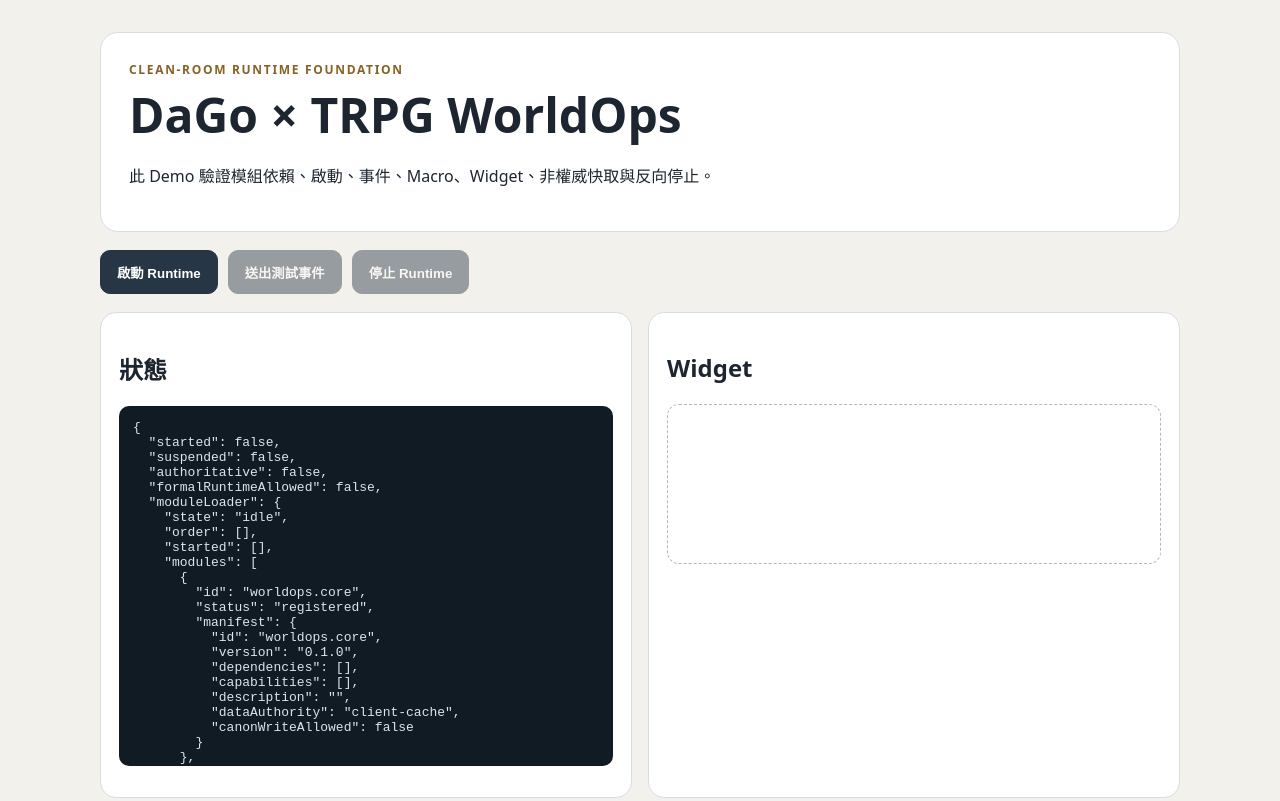
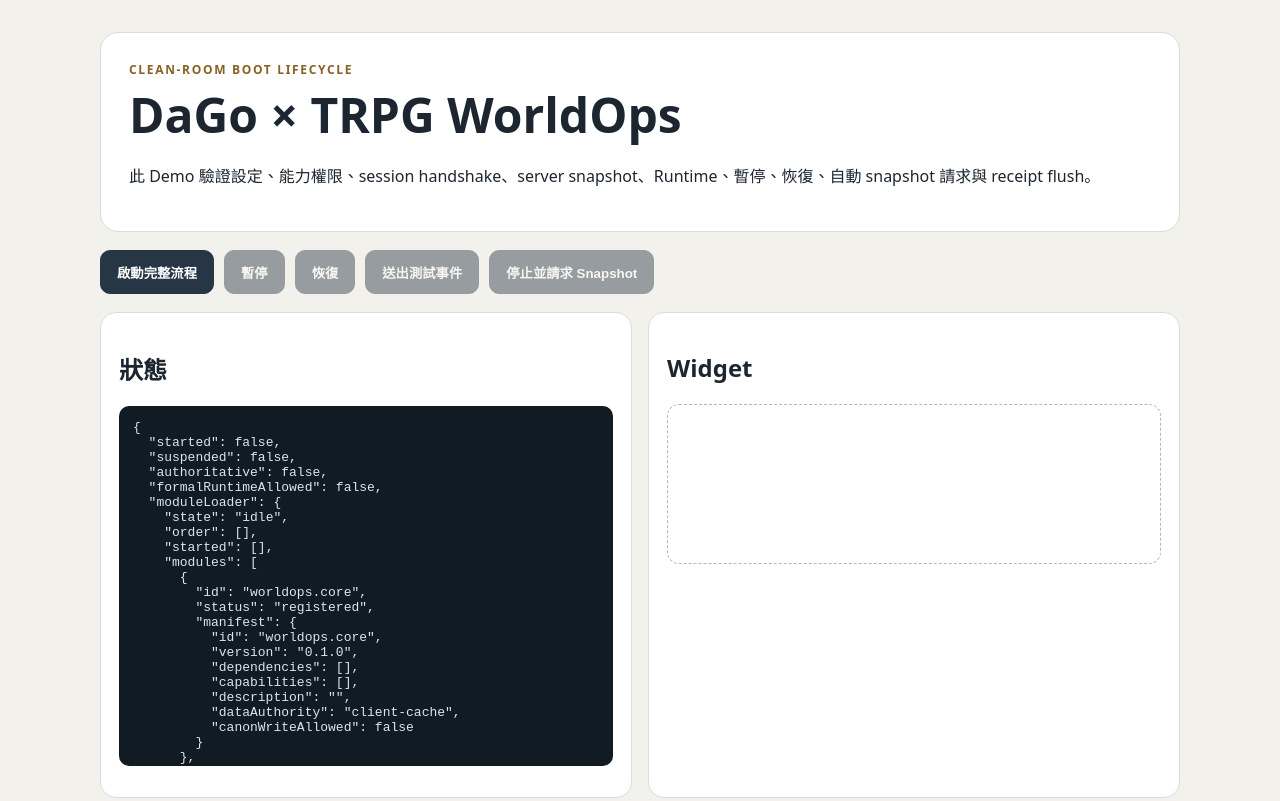
Before and after one commit to dana-will-be-yours/da_go, a website with bundled scripts: page dol-worldops/demo/index.html in a window 1280 px wide. Shown: the top 801 px of the page. Built offline with nearby package versions, Linux system fonts and the light colour scheme.

Commit message:
feat(worldops): extend demo to full boot lifecycle

```diff
--- a/dol-worldops/demo/index.html
+++ b/dol-worldops/demo/index.html
@@ -4,20 +4,22 @@
   <meta charset="utf-8">
   <meta name="viewport" content="width=device-width, initial-scale=1">
   <meta name="robots" content="noindex,nofollow">
-  <title>DaGo × WorldOps Runtime Foundation</title>
+  <title>DaGo × WorldOps Boot Lifecycle</title>
   <link rel="stylesheet" href="./styles.css">
 </head>
 <body>
   <main class="shell">
     <header>
-      <p class="eyebrow">CLEAN-ROOM RUNTIME FOUNDATION</p>
+      <p class="eyebrow">CLEAN-ROOM BOOT LIFECYCLE</p>
       <h1>DaGo × TRPG WorldOps</h1>
-      <p>此 Demo 驗證模組依賴、啟動、事件、Macro、Widget、非權威快取與反向停止。</p>
+      <p>此 Demo 驗證設定、能力權限、session handshake、server snapshot、Runtime、暫停、恢復、自動 snapshot 請求與 receipt flush。</p>
     </header>
     <section class="controls" aria-label="Runtime controls">
-      <button id="startButton" type="button">啟動 Runtime</button>
+      <button id="startButton" type="button">啟動完整流程</button>
+      <button id="suspendButton" type="button" disabled>暫停</button>
+      <button id="resumeButton" type="button" disabled>恢復</button>
       <button id="eventButton" type="button" disabled>送出測試事件</button>
-      <button id="stopButton" type="button" disabled>停止 Runtime</button>
+      <button id="stopButton" type="button" disabled>停止並請求 Snapshot</button>
     </section>
     <section class="grid">
       <article><h2>狀態</h2><pre id="statusOutput" aria-live="polite"></pre></article>
```
